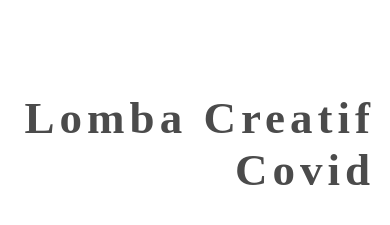
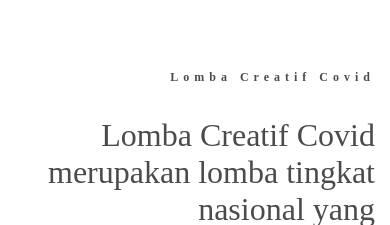
Before and after one commit to icha-mrh/cobalagi, a plain HTML site: page index.html in a window 390 px wide. Shown: the part 568-793 px from the top of the page. Drawn offline with Linux system fonts and the light colour scheme.

Commit message:
Update responsive.css

```diff
--- a/responsive.css
+++ b/responsive.css
@@ -51,6 +51,11 @@
         width: auto;
         float: none;
     }
+    .top-wrapper h1{
+        width:auto;
+        float:none;
+        font-size:12px;
+    }
 
     .contant-wrapper {
         width: auto;
```
